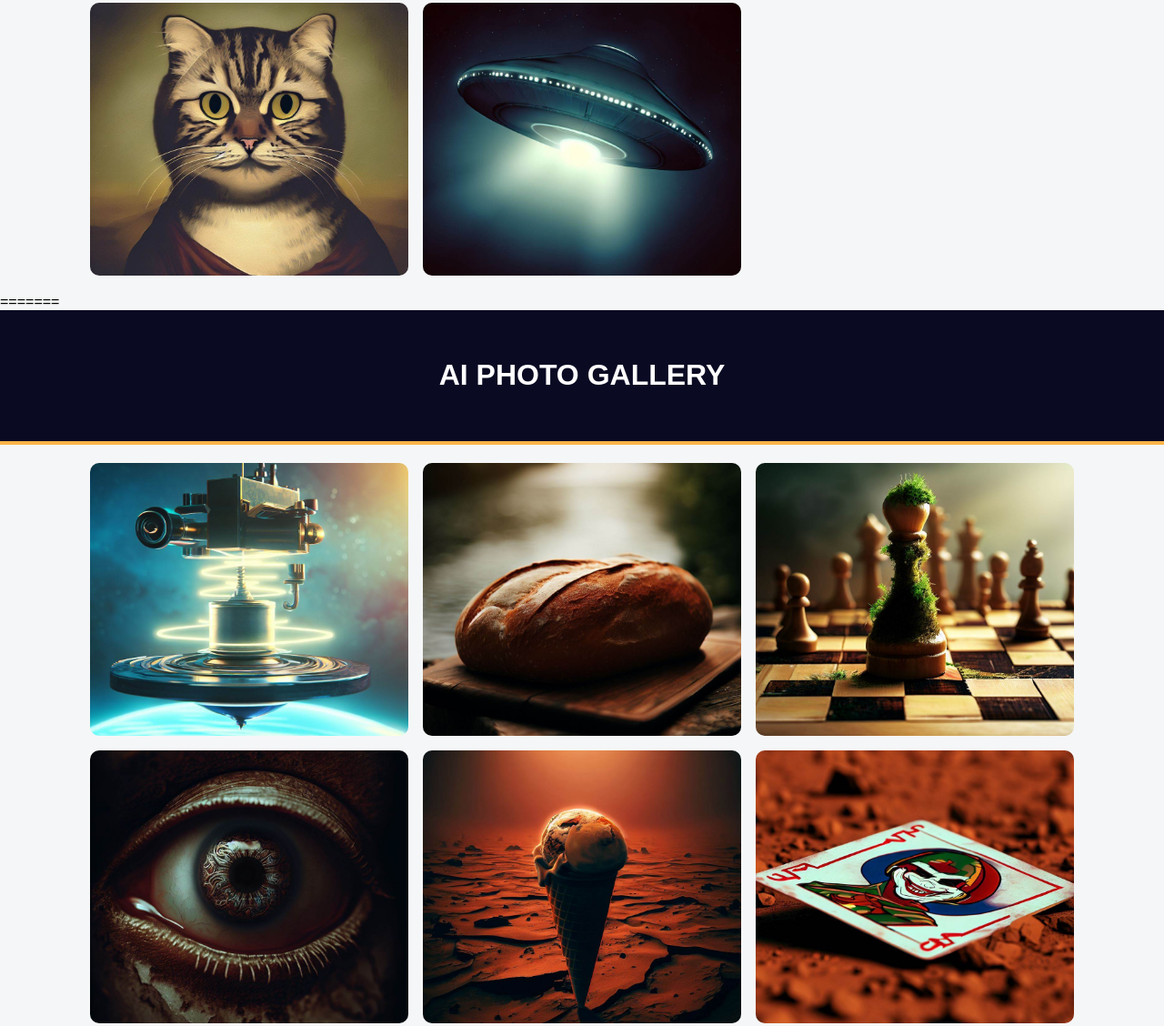
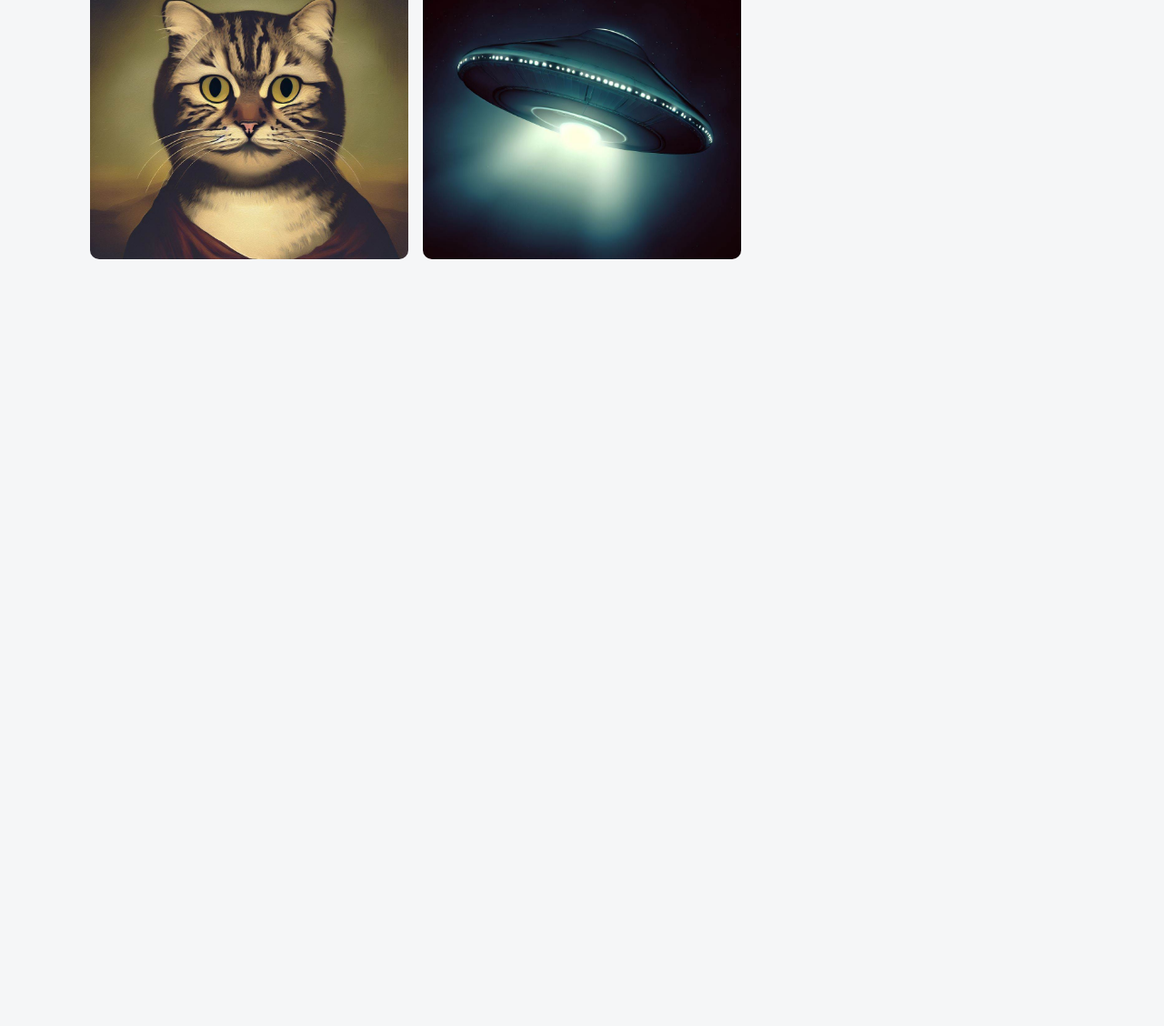
Before and after one commit to theZoid9/AI-Photo-Gallery, a plain HTML site: page index.html in a window 1280 px wide. Shown: the part 1763-2891 px from the top of the page at 91% size. After the commit the page ends 2068 px from the top, so only its background shows below. Drawn offline with Linux system fonts and the light colour scheme.

Commit message:
Add files via upload

```diff
--- a/index.html
+++ b/index.html
@@ -1,4 +1,3 @@
-<<<<<<< HEAD
 <!DOCTYPE html>
 <html lang="en">
   <head>
@@ -33,31 +32,3 @@
 
     </div>
   </body>
-=======
-<!DOCTYPE html>
-<html lang="en">
-  <head>
-    <meta charset="utf-8">
-    <meta name="viewport" content="width=device-width, initial-scale=1.0">
-    <title>Photo Gallery</title>
-    <link rel="stylesheet" href="styles.css">
-  </head>
-  <body>
-    <header class="header">
-      <h1>AI Photo Gallery</h1>
-    </header>
-    <div class="gallery">
-      <img src="images/antigravity.jpg">
-      <img src="images/bread.jpg">
-      <img src="images/chess.jpg">
-      <img src="images/eye of truth.jpg">
-      <img src="images/ice cream.jpg">
-      <img src="images/joker card.jpg">
-      <img src="images/ship.jpg">
-      <img src="images/tic tac ufo.jpg">
-      <img src="images/toilet on mars.jpg">
-
-    </div>
-  </body>
->>>>>>> fae0dc372de019611960c182464fd3c6af3ace71
-</html>
--- a/styles.css
+++ b/styles.css
@@ -1,4 +1,3 @@
-<<<<<<< HEAD
 * {
     box-sizing: border-box;
   }
@@ -42,48 +41,3 @@
     content: "";
     width: 350px;
   }
-=======
-* {
-    box-sizing: border-box;
-  }
-
-  body {
-    margin: 0;
-    font-family: sans-serif;
-    background: #f5f6f7;
-  }
-
-  .header {
-    text-align: center;
-    text-transform: uppercase;
-    padding: 32px;
-    background-color: #0a0a23;
-    color: #fff;
-    border-bottom: 4px solid #fdb347;
-  }
-
-  .gallery {
-    display: flex;
-    flex-direction: row;
-    flex-wrap: wrap;
-    justify-content: center;
-    align-items: center;
-    gap: 16px;
-    max-width: 1400px;
-    margin: 0 auto;
-    padding: 20px 10px;
-  }
-
-  .gallery img {
-    width: 100%;
-    max-width: 350px;
-    height: 300px;
-    object-fit: cover;
-    border-radius: 10px;
-  }
-
-  .gallery::after {
-    content: "";
-    width: 350px;
-  }
->>>>>>> fae0dc372de019611960c182464fd3c6af3ace71
```
